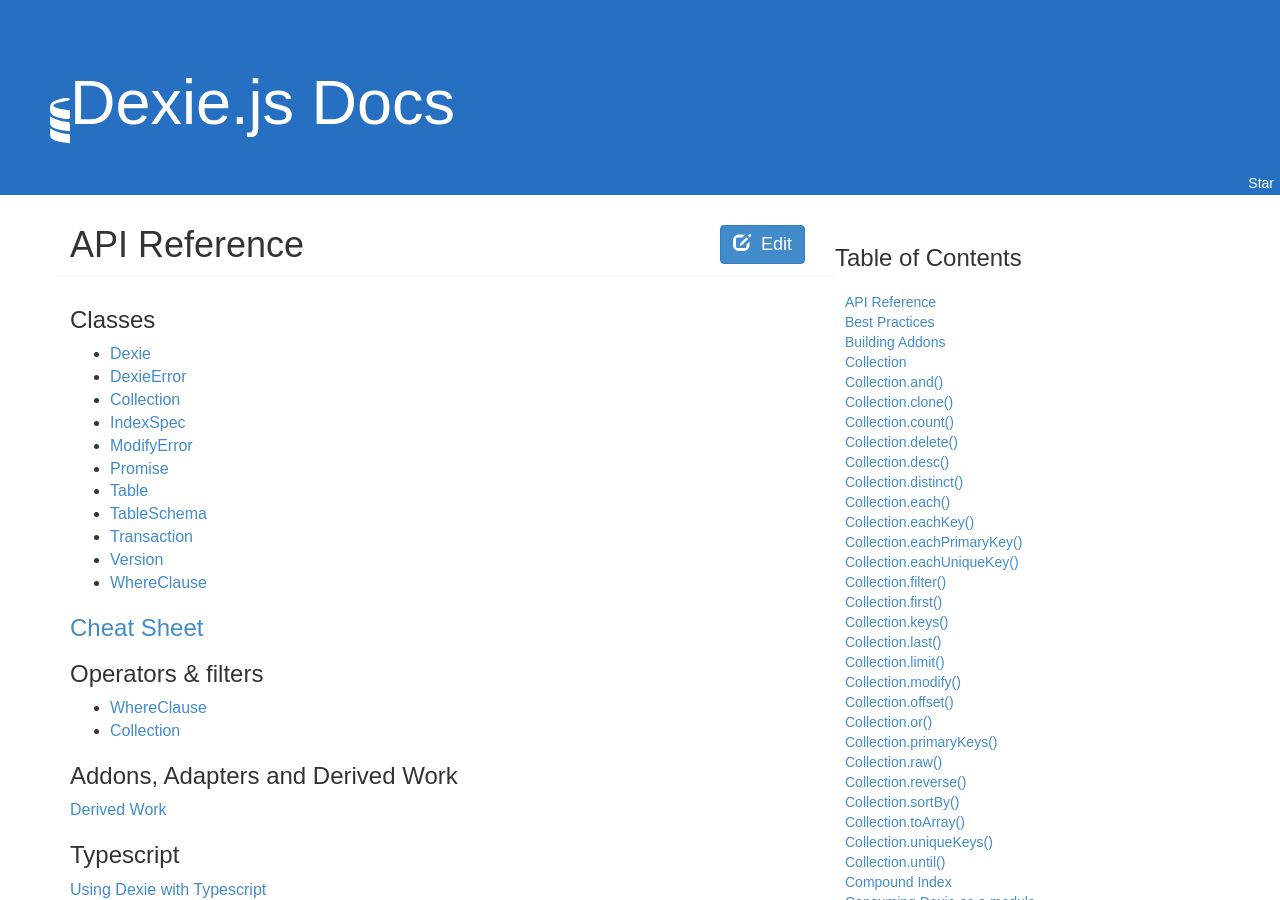
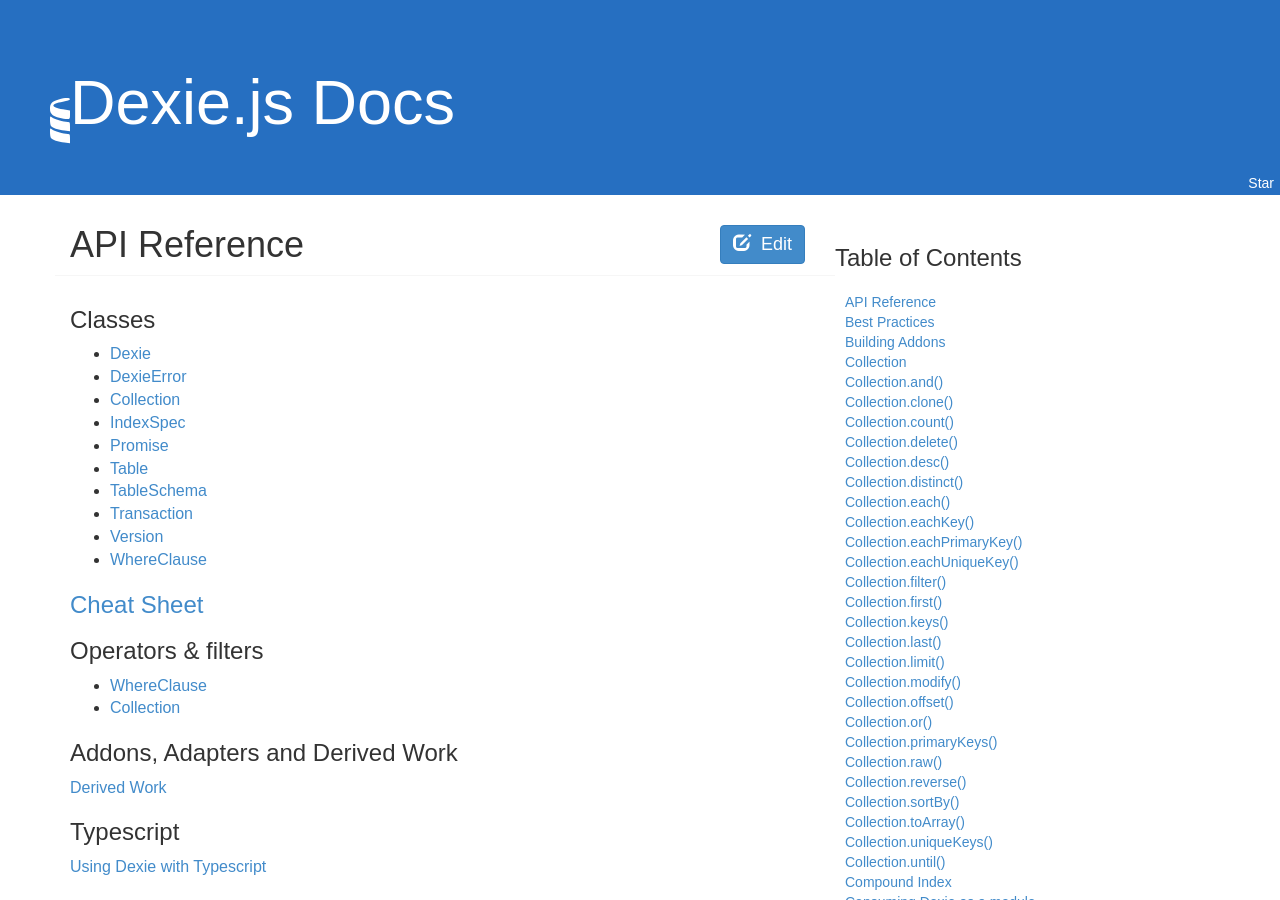
Before and after one commit to dexie/dexie-website, a Jekyll site: the page built from docs/API-Reference.md, in a window 1280 px wide and 900 px high. Built offline with Jekyll 4.4.1, drawn with Linux system fonts in a browser that asks for light colours.

Commit message:
Fixed 404

```diff
--- a/docs/API-Reference.md
+++ b/docs/API-Reference.md
@@ -9,7 +9,6 @@
 * [DexieError](/docs/DexieErrors/DexieError)
 * [Collection](/docs/Collection/Collection)
 * [IndexSpec](/docs/IndexSpec)
-* [ModifyError](/docs/Dexie/Dexie.ModifyError)
 * [Promise](/docs/Promise/Promise)
 * [Table](/docs/Table/Table)
 * [TableSchema](/docs/TableSchema)
```
